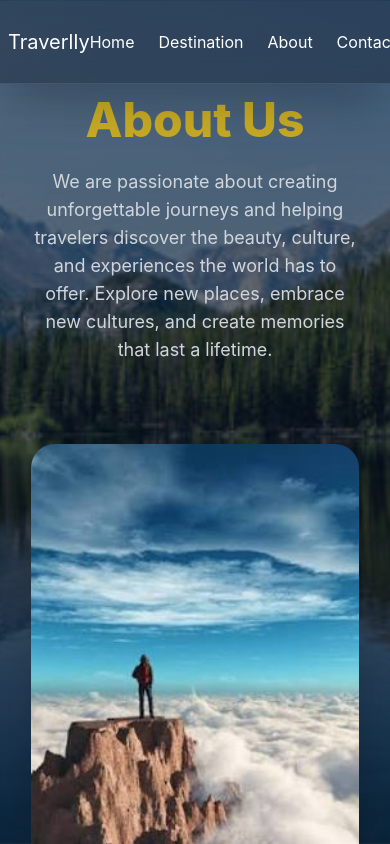
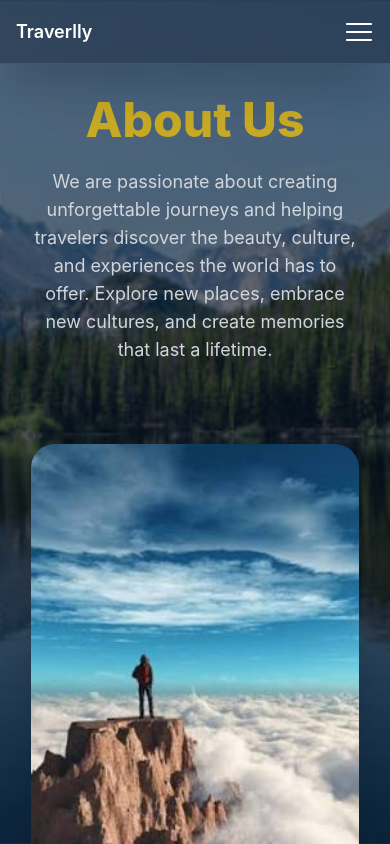
Before and after one commit to reactapp-development/projectreact, a React (Vite) app: page /about in a window 390 px wide. Shown: the top 844 px of the page. Built offline with nearby package versions, Linux system fonts and the light colour scheme.

Commit message:
responsive

```diff
--- a/src/navbar.jsx
+++ b/src/navbar.jsx
@@ -1,25 +1,66 @@
-
-import React from "react";
+import React, { useState } from "react";
 import { Link } from "react-router-dom";
 import { RxHamburgerMenu } from "react-icons/rx";
 
 const Navbar = () => {
-    return (
-        <div>
-            <nav className="flex justify-between items-center h-[10vh] fixed top-0 z-50 w-full bg-[#08111f]/35 backdrop-blur-md border-b border-white/10 p-2 shadow-2xl">
-        <h1 className="text-xl">Traverlly </h1>
-                 <div className="flex gap-6">
-                <Link to="/">Home</Link>
-                <Link to="/destination">Destination</Link>
-                <Link to="/about">About</Link>
-                <Link to="/Contact">Contact</Link>
-                <Link to="/Login">Login</Link>
+  const [open, setOpen] = useState(false);
 
-                </div>
-    </nav>
+  return (
+    <div>
+      <nav className="flex justify-between items-center h-16 md:h-[10vh] fixed top-0 z-50 w-full bg-[#08111f]/35 backdrop-blur-md border-b border-white/10 px-4 md:px-8 shadow-2xl">
+
+        <h1 className="text-lg sm:text-xl md:text-2xl font-semibold text-white">
+          Traverlly
+        </h1>
+
+        {/* Desktop Links */}
+        <div className="hidden md:flex gap-6">
+          <Link className="text-white hover:text-blue-300 transition" to="/">
+            Home
+          </Link>
+
+          <Link className="text-white hover:text-blue-300 transition" to="/destination">
+            Destination
+          </Link>
+
+          <Link className="text-white hover:text-blue-300 transition" to="/about">
+            About
+          </Link>
+
+          <Link className="text-white hover:text-blue-300 transition" to="/Contact">
+            Contact
+          </Link>
+
+          <Link className="text-white hover:text-blue-300 transition" to="/Login">
+            Login
+          </Link>
         </div>
 
-     );
-}
+
+        {/* Mobile Menu */}
+        {open && (
+          <div className=" absolute top-16 left-0 w-full bg-[#08111f] flex flex-col items-center gap-5 py-6 md:hidden
+          ">
+            <Link to="/" onClick={() => setOpen(false)}>Home</Link>
+            <Link to="/destination" onClick={() => setOpen(false)}>Destination</Link>
+            <Link to="/about" onClick={() => setOpen(false)}>About</Link>
+            <Link to="/Contact" onClick={() => setOpen(false)}>Contact</Link>
+            <Link to="/Login" onClick={() => setOpen(false)}>Login</Link>
+          </div>
+        )}
+
+
+        {/* Hamburger */}
+        <button
+          className="md:hidden text-white text-3xl"
+          onClick={() => setOpen(!open)}
+        >
+          <RxHamburgerMenu />
+        </button>
+
+      </nav>
+    </div>
+  );
+};
 
 export default Navbar;
```
